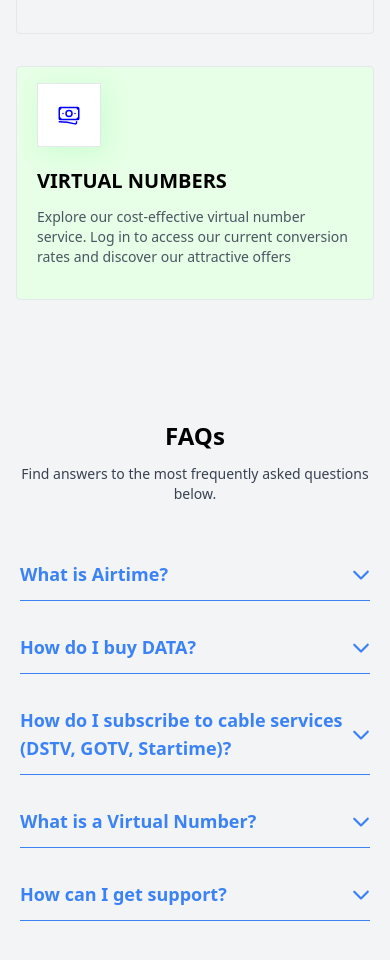
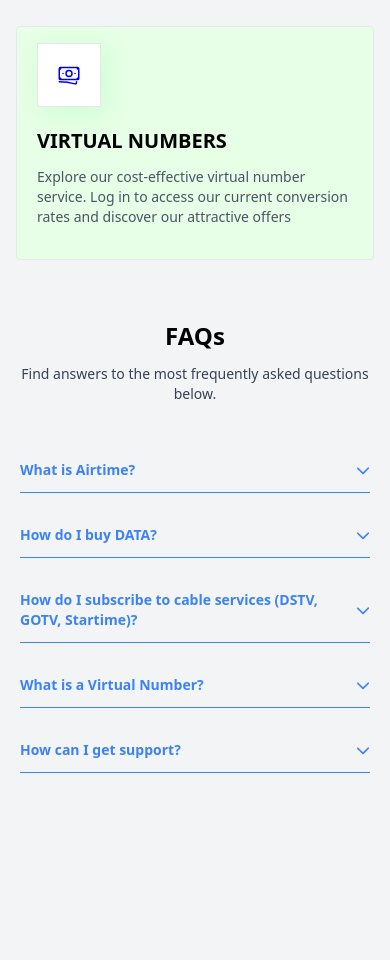
Before and after one commit to DevTaiwo18/QuickPay, a React (Vite) app: page / in a window 390 px wide. Shown: the part 2644-3604 px from the top of the page. Built offline with nearby package versions, Linux system fonts and the light colour scheme.

Commit message:
new update

```diff
--- a/src/component/Homepage/Faqs.jsx
+++ b/src/component/Homepage/Faqs.jsx
@@ -34,7 +34,7 @@ const Faqs = () => {
 
   return (
     <div className="min-h-screen bg-gray-100">
-      <section className="py-10">
+      <section className="py-5 md:py-10">
         <div className="container mx-auto px-5 md:px-8">
           <h1 className="text-2xl md:text-4xl font-bold text-center mb-3">FAQs</h1>
           <p className="text-center text-sm md:text-lg text-gray-700 mb-12">
@@ -47,7 +47,7 @@ const Faqs = () => {
                 className=" border-b border-blue-500 py-2"
               >
                 <h2
-                  className="text-lg md:text-lg font-bold cursor-pointer mb-1 flex justify-between items-center text-blue-500"
+                  className="text-sm md:text-lg font-bold cursor-pointer mb-1 flex justify-between items-center text-blue-500"
                   onClick={() => handleToggle(index)}
                 >
                   {faq.question}
--- a/src/component/Homepage/Service.jsx
+++ b/src/component/Homepage/Service.jsx
@@ -158,7 +158,7 @@ const Service = () => {
   ];
 
   return (
-    <section className="py-20 bg-gray-100">
+    <section className="py-10 md:py-20 bg-gray-100">
       <div className="container mx-auto px-4">
         <h2 className="text-base md:text-base font-medium text-blue-400 mb-4 text-center md:text-center">
           SERVICES
```
